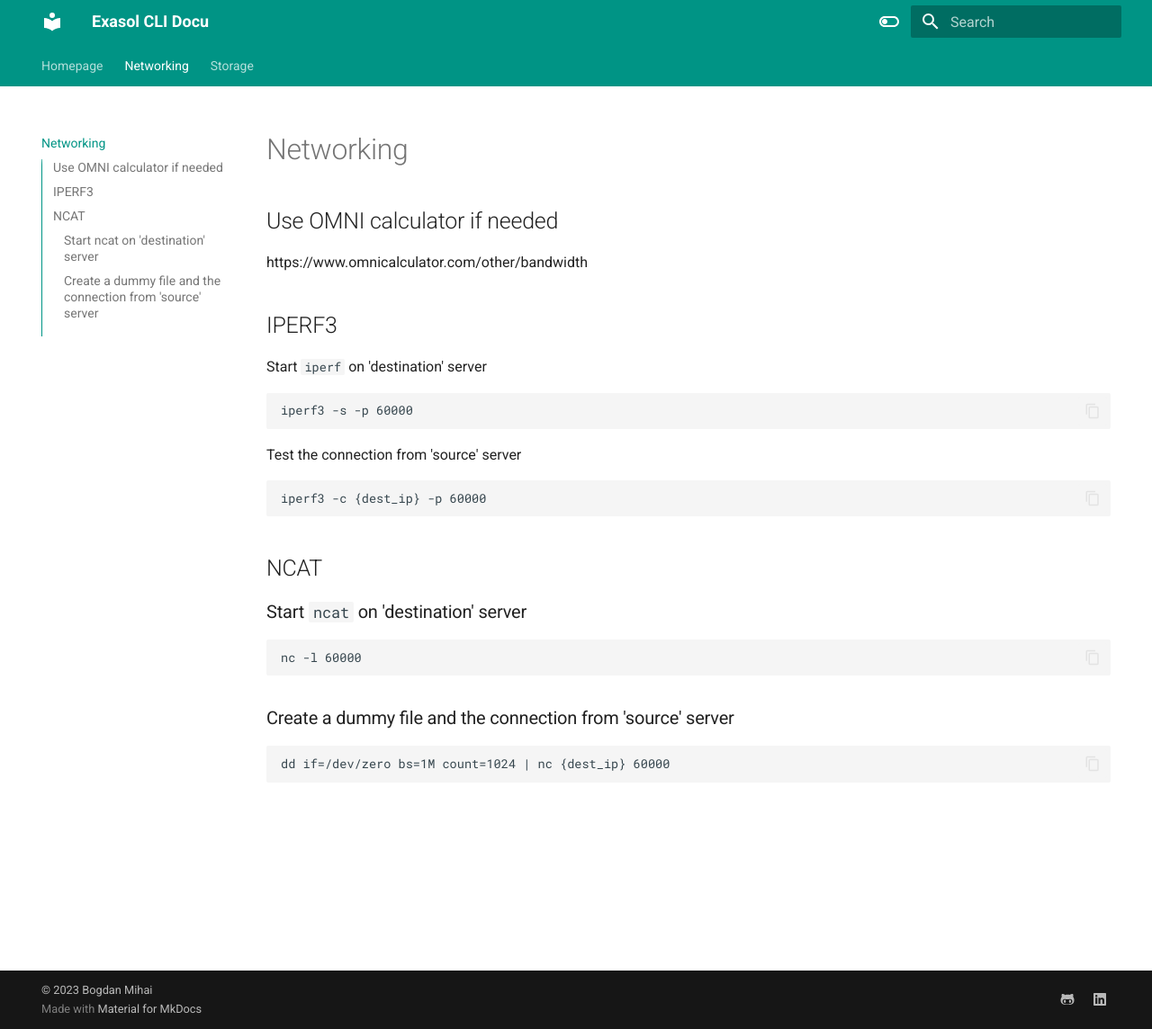
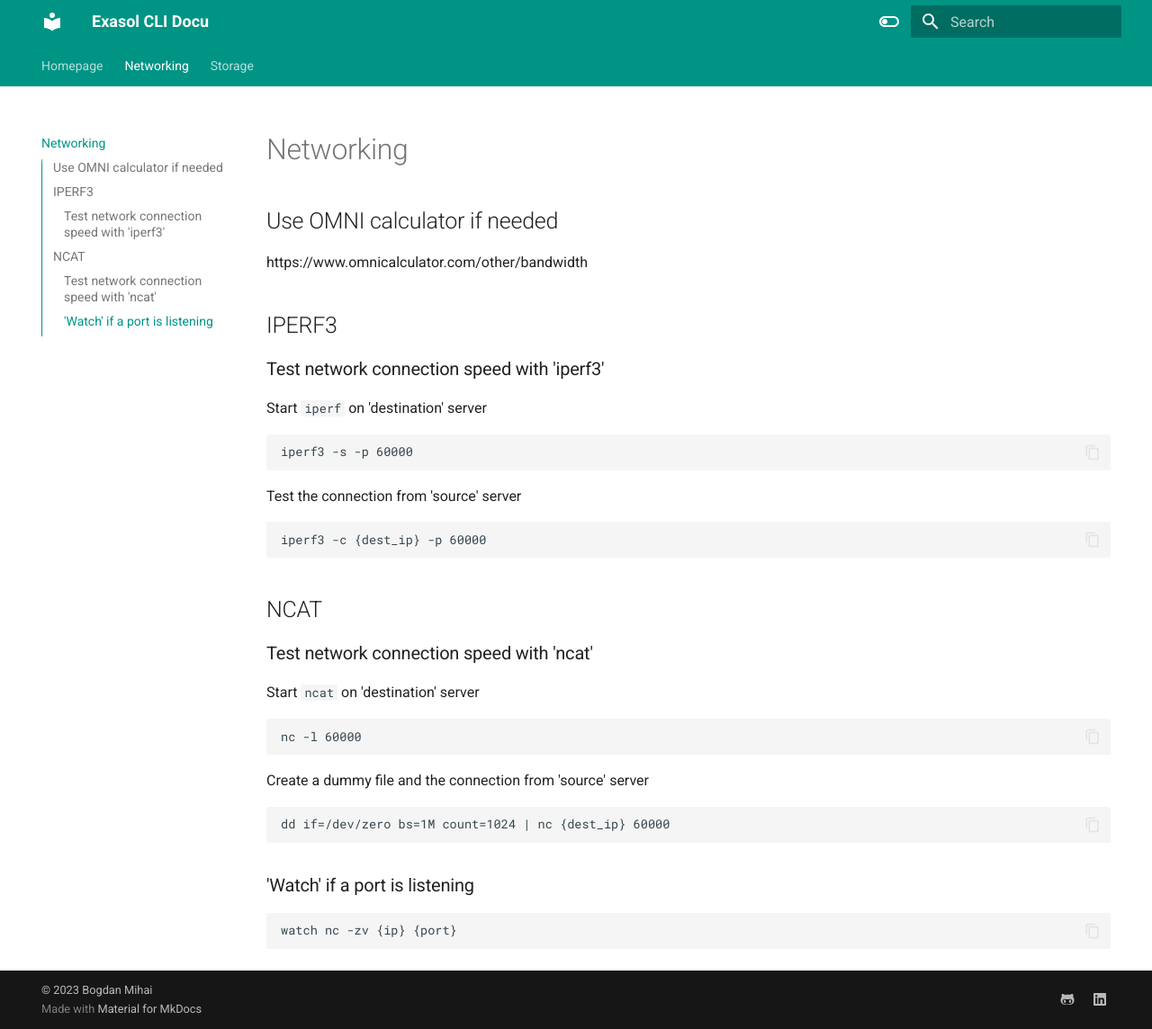
Before and after one commit to b-mihai/exasol-docs, an MkDocs documentation site: the page built from docs/Networking.md, in a window 1280 px wide and 1144 px high. Shown: the whole window at 90% size. Built offline with MkDocs 1.6.1 and Material for MkDocs 9.7.7, drawn with Linux system fonts in a browser that asks for light colours.

Commit message:
Update Networking.md

````diff
--- a/docs/Networking.md
+++ b/docs/Networking.md
@@ -4,6 +4,7 @@
 https://www.omnicalculator.com/other/bandwidth
 
 ## IPERF3
+###  Test network connection speed with 'iperf3'
 Start `iperf` on 'destination' server
 ```
 iperf3 -s -p 60000
@@ -14,13 +15,16 @@
 ```
 
 ## NCAT
-### Start `ncat` on 'destination' server
+### Test network connection speed with 'ncat'
+Start `ncat` on 'destination' server
 ```
 nc -l 60000
 ```
-### Create a dummy file and the connection from 'source' server
+Create a dummy file and the connection from 'source' server
 ```
 dd if=/dev/zero bs=1M count=1024 | nc {dest_ip} 60000
 ```
-
-###
+### 'Watch' if a port is listening
+```
+watch nc -zv {ip} {port}
+```
````
